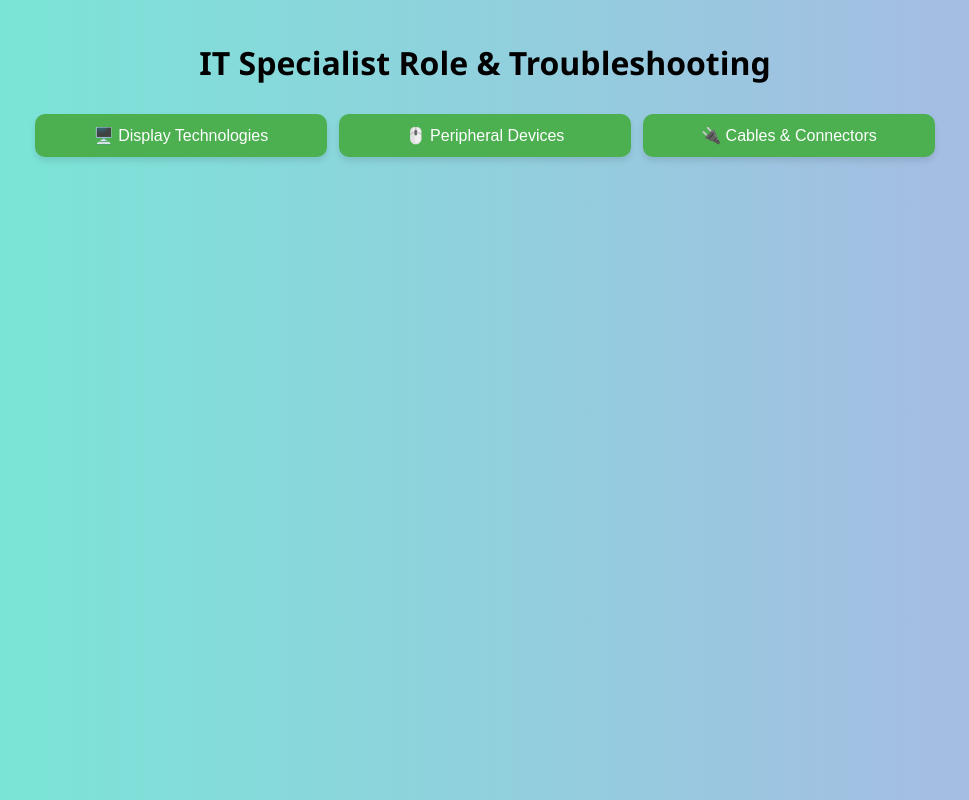
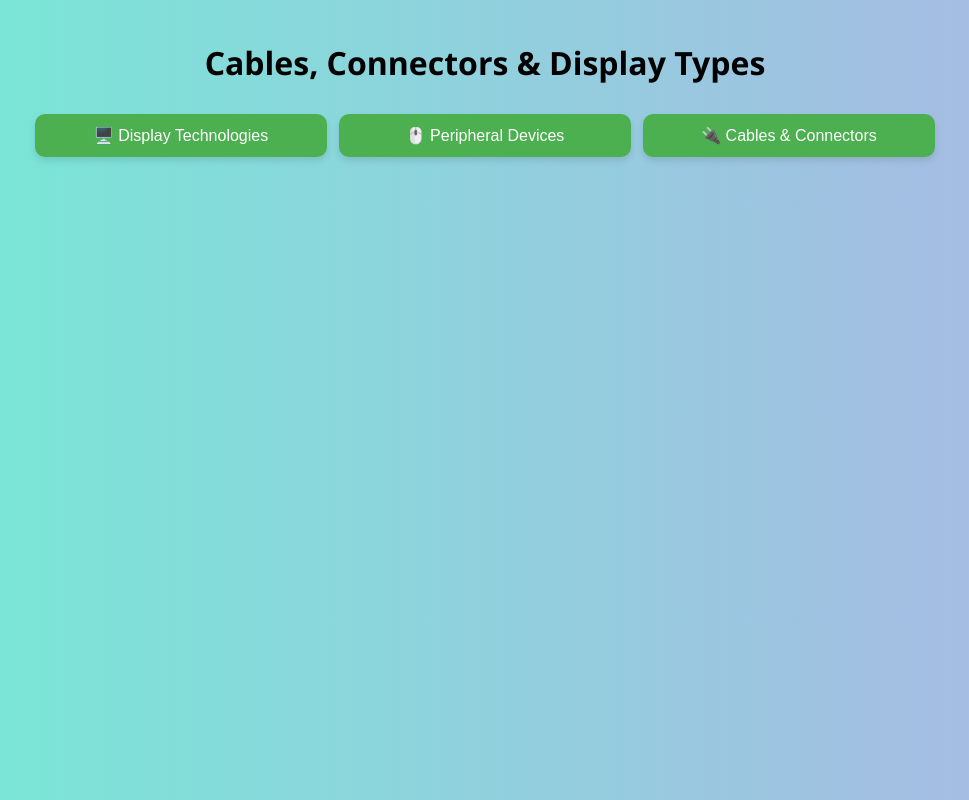
Before and after one commit to hafsasaniya23/COMPTIACORE1, a plain HTML site: page ittech.html in a window 1280 px wide. Shown: the whole page, without its empty margins (155-1124 px from the left). Drawn offline with Linux system fonts and the light colour scheme.

Commit message:
Update ittech.html

```diff
--- a/ittech.html
+++ b/ittech.html
@@ -87,7 +87,7 @@
   </style>
 </head>
 <body>
-<h1>IT Specialist Role & Troubleshooting</h1>
+<h1>Cables, Connectors & Display Types</h1>
   <div class="topic-buttons">
         <button class="topic-btn" onclick="startQuiz('displayTechnologies')">🖥️ Display Technologies</button>
     <button class="topic-btn" onclick="startQuiz('peripheralDevices')">🖱️ Peripheral Devices</button>
```
